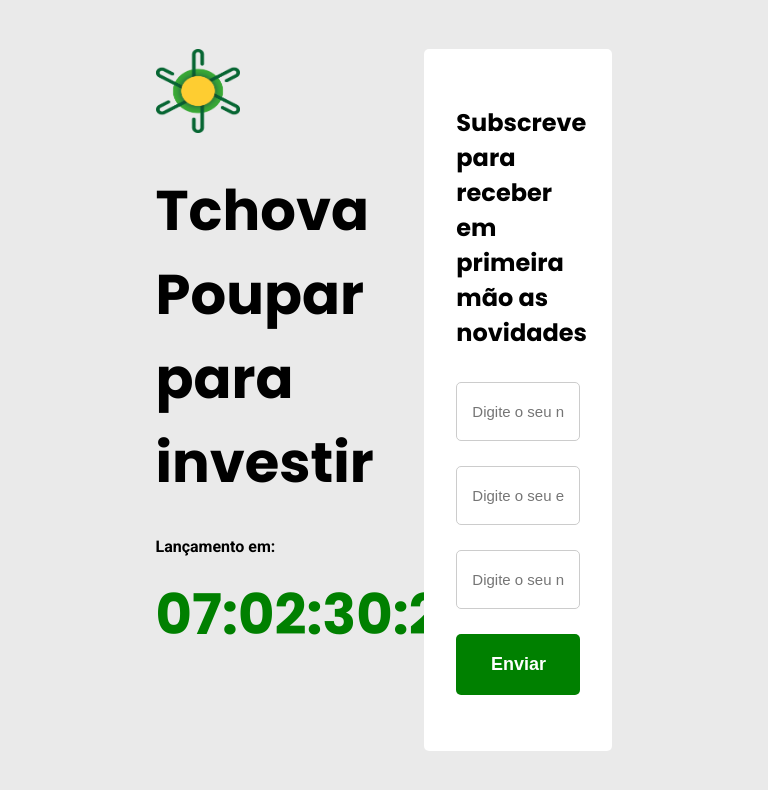
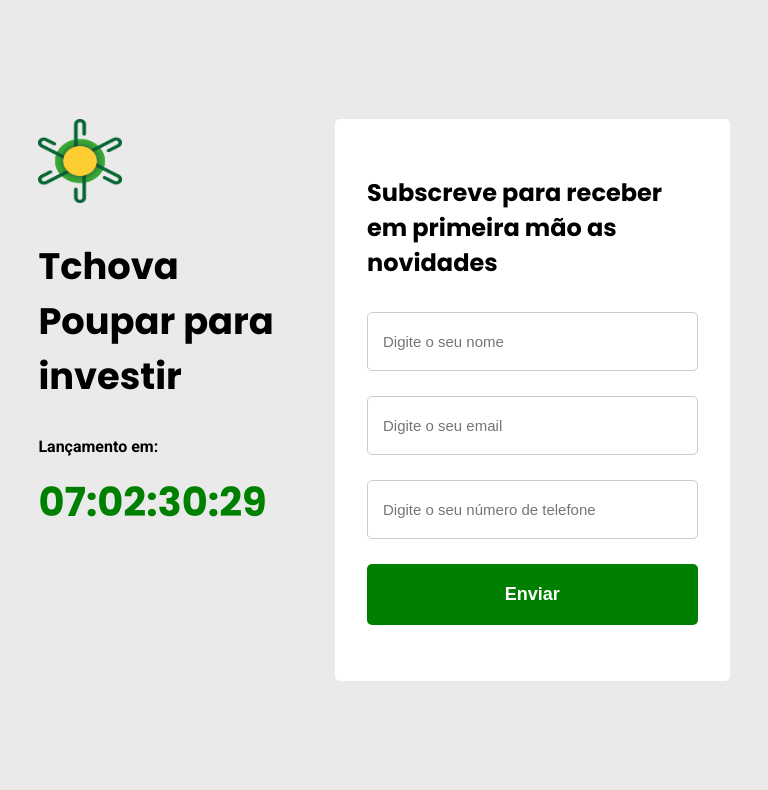
Before and after one commit to eadafonso/tchova-countdown, a React (Create React App) app: page / in a window 768 px wide. Shown: the top 790 px of the page. Built offline with nearby package versions, Linux system fonts and the light colour scheme.

Commit message:
feat: add responsive in tablet

```diff
--- a/src/pages/Home/home.css
+++ b/src/pages/Home/home.css
@@ -13,18 +13,49 @@
   flex-direction: row;
 }
 
+@media (min-width: 1025px) and (max-width: 1280px) {
+  /* CSS */
+  .homeContainer {
+    width: 100vw;
+  }
+  .homeContent {
+    width: 90vw;
+  }
+
+  .rightContainer {
+    width: 45% !important;
+  }
+}
+
+@media (min-width: 768px) and (max-width: 1024px) {
+  .homeContainer {
+    width: 100vw;
+  }
+
+  .homeContent {
+    width: 90vw;
+  }
+
+  .rightContainer {
+    width: 65% !important;
+  }
+
+  .leftContainer h1 {
+    font-size: 2.3rem !important;
+  }
+
+  .leftContainer h2 {
+    font-size: 2.5rem !important;
+  }
+}
+
 .leftContainer {
   width: 50%;
-  /* background-color: red; */
 }
 
 .logo {
   width: 84px;
   height: 84px;
-  /* position: absolute;
-  top: 50%;
-  left: 50%;
-  transform: translate(-50%, -50%); */
 }
 
 .leftContainer h1 {
```
